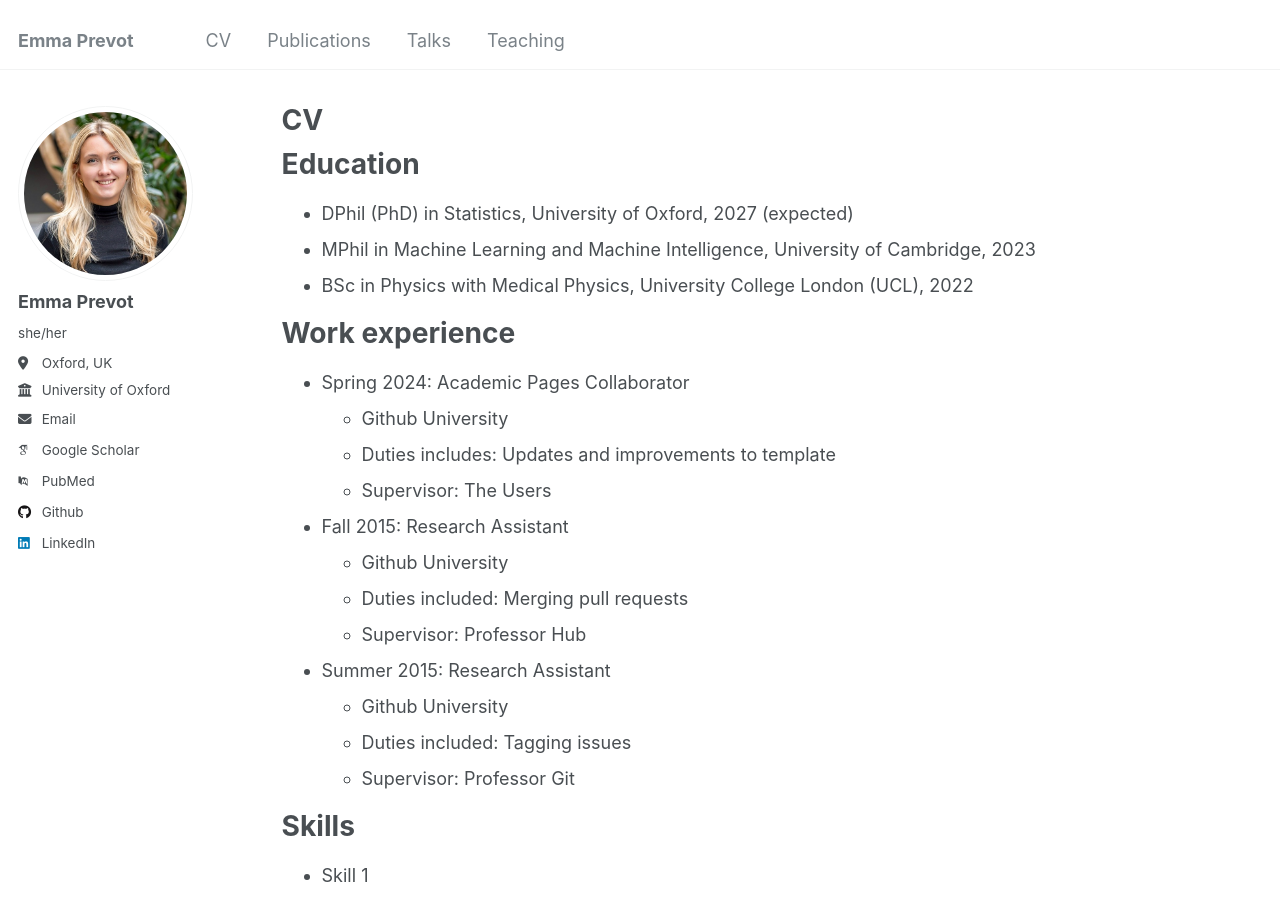
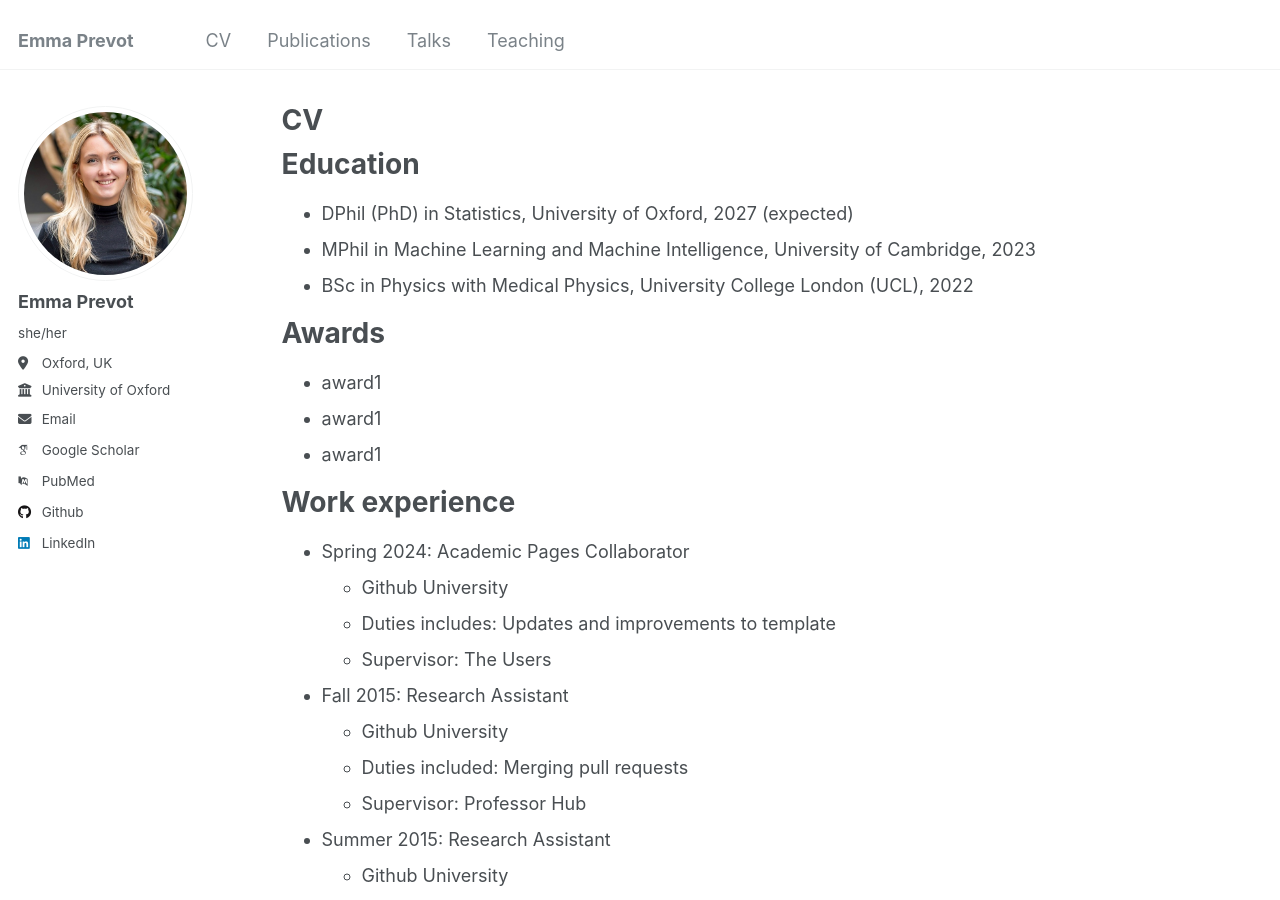
Before and after one commit to emmaprevot/emmaprevot.github.io, a Jekyll site: the page built from _pages/cv.md, in a window 1280 px wide and 900 px high. Built offline with Jekyll 4.4.1, drawn with Linux system fonts in a browser that asks for light colours; some web fonts are replaced.

Commit message:
Update cv.md

```diff
--- a/_pages/cv.md
+++ b/_pages/cv.md
@@ -14,6 +14,12 @@ Education
 * DPhil (PhD) in Statistics, University of Oxford, 2027 (expected)
 * MPhil in Machine Learning and Machine Intelligence, University of Cambridge, 2023
 * BSc in Physics with Medical Physics, University College London (UCL), 2022
+
+Awards
+======
+* award1
+* award1
+* award1
 
 Work experience
 ======
```
